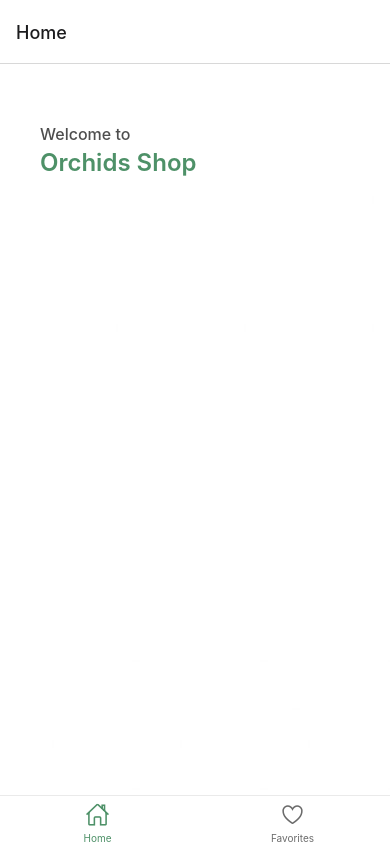
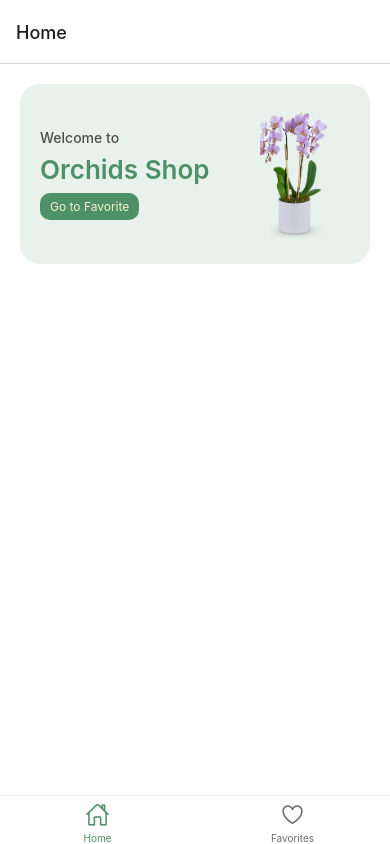
Before and after one commit to hdangnguyen/orchids-favorite-list, a React Native app: screen /Home in a window 390 px wide. Built offline with nearby package versions, Linux system fonts and the light colour scheme.

Commit message:
heading content

```diff
--- a/package.json
+++ b/package.json
@@ -12,6 +12,7 @@
   "dependencies": {
     "@react-navigation/bottom-tabs": "^6.5.7",
     "@react-navigation/native": "^6.1.6",
+    "@react-navigation/native-stack": "^6.9.13",
     "expo": "~48.0.18",
     "expo-status-bar": "~1.4.4",
     "react": "18.2.0",
--- a/src/components/home/index.js
+++ b/src/components/home/index.js
@@ -1,23 +1,25 @@
-import { Image, ImageBackground, ScrollView, StyleSheet, Text, View } from 'react-native';
+import { Image, ScrollView, StyleSheet, Text, TouchableOpacity, View } from 'react-native';
+import { useNavigation } from '@react-navigation/native';
 
 export default function Home() {
+  const navigation = useNavigation();
+
+  const handleNavigateToFavorite = () => {
+    navigation.navigate('Favorites'); // Navigates to the 'Favorites' screen
+  };
   return (
     <ScrollView style={styles.container}>
       <View style={styles.backgroundImg}>
         <Image source={require('../../../assets/images/orchids_img.png')} style={styles.img} />
-        <ImageBackground
-          source={require('../../../assets/images/orchids_background_img.jpeg')}
-          resizeMode="cover"
-        ></ImageBackground>
-        <Text style={styles.heading}>Welcome to </Text>
-        <Text
-          style={[
-            styles.heading,
-            { top: '40%', fontSize: 24, fontWeight: '600', color: '#4E9168' },
-          ]}
-        >
-          Orchids Shop
-        </Text>
+        <View style={styles.headingContent}>
+          <Text style={styles.heading}>Welcome to </Text>
+          <Text style={[styles.heading, { fontSize: 26, fontWeight: '600', color: '#4E9168' }]}>
+            Orchids Shop
+          </Text>
+          <TouchableOpacity onPress={handleNavigateToFavorite} style={styles.headingButton}>
+            <Text style={{ fontSize: 12, color: '#F5EFCF' }}>Go to Favorite</Text>
+          </TouchableOpacity>
+        </View>
       </View>
     </ScrollView>
   );
@@ -30,25 +32,38 @@ const styles = StyleSheet.create({
   },
   backgroundImg: {
     margin: 20,
-    height: 160,
+    height: 180,
     borderRadius: 20,
-    backgroundColor: '#F5EFCF',
+    backgroundColor: '#E8F1EC',
     position: 'relative',
   },
   img: {
     height: '80%',
     width: '20%',
     position: 'absolute',
-    right: 50,
+    right: 40,
     bottom: 20,
   },
   heading: {
-    fontSize: 16,
-    width: '50%',
-    position: 'absolute',
-    left: 20,
-    top: '25%',
+    fontSize: 14,
+    width: '60%',
     color: '#4E4E4E',
     fontWeight: 500,
   },
+  headingContent: {
+    position: 'absolute',
+    display: 'flex',
+    flexDirection: 'column',
+    width: '100%',
+    top: '25%',
+    left: 20,
+    gap: 8,
+  },
+  headingButton: {
+    backgroundColor: '#4E9168',
+    alignSelf: 'flex-start',
+    padding: 6,
+    paddingHorizontal: 10,
+    borderRadius: 10,
+  },
 });
--- a/src/components/index.js
+++ b/src/components/index.js
@@ -1,6 +1,5 @@
 import { NavigationContainer } from '@react-navigation/native';
-import { StatusBar } from 'expo-status-bar';
-import { SafeAreaView, StyleSheet, Text, View } from 'react-native';
+import { StyleSheet } from 'react-native';
 import NavigationBottom from './bottom-tabs';
 
 const styles = StyleSheet.create({
```
Also changed, not shown: 2 other files (tests, documents, lock files or other folders).
